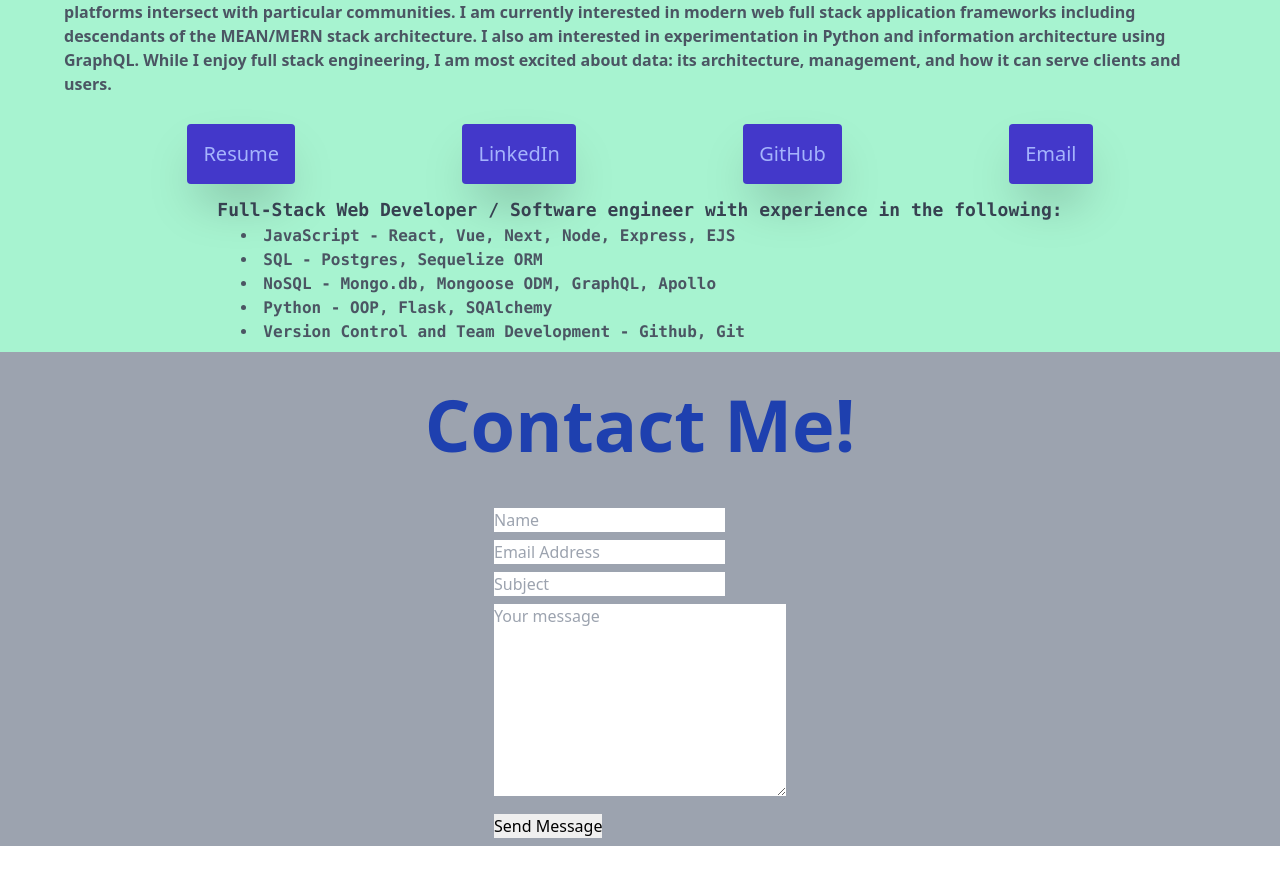
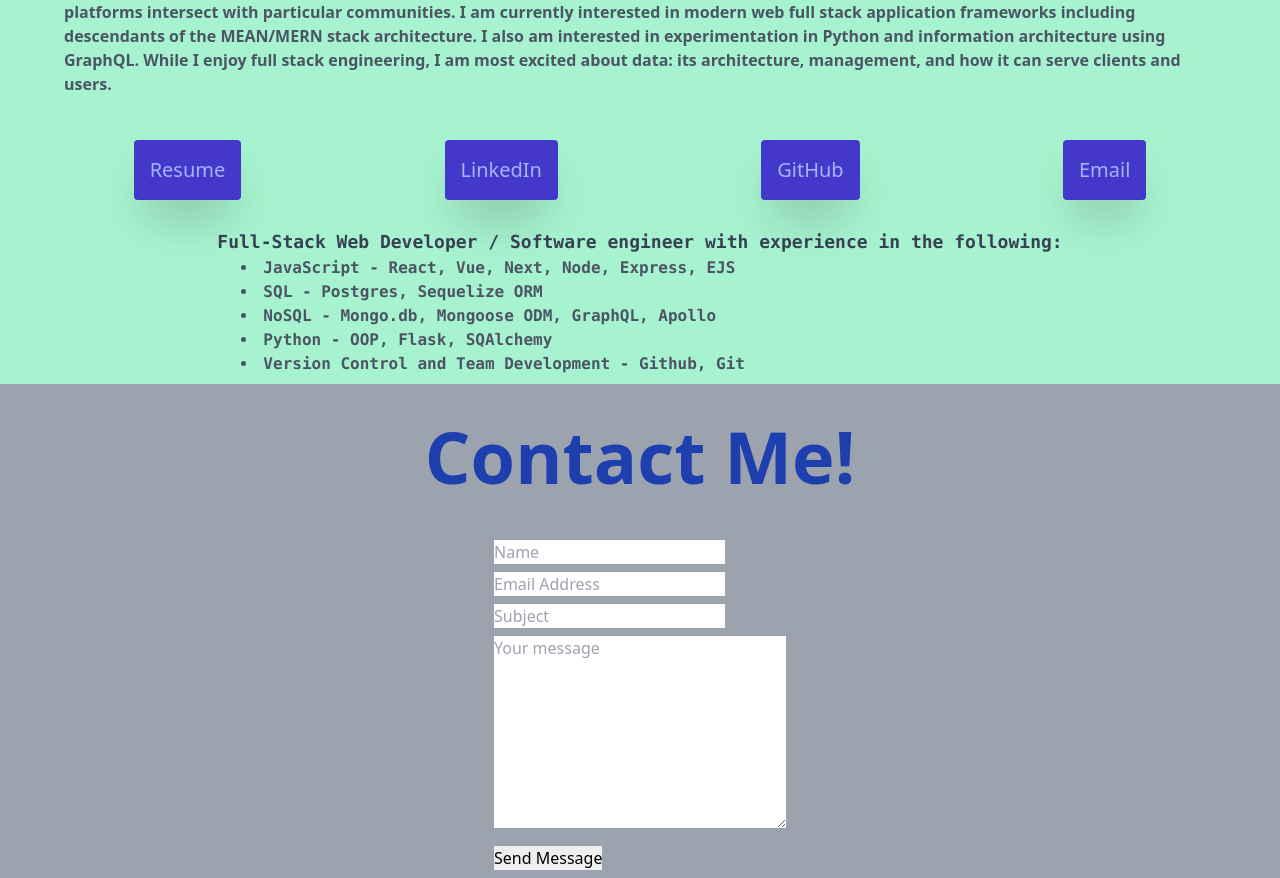
Before and after one commit to sameghosts/portfolio, a Next.js app: page / in a window 1280 px wide. Shown: the part 1429-2307 px from the top of the page. Before the commit the page ends 2275 px from the top, so only its background shows below. Built offline with nearby package versions, Linux system fonts and the light colour scheme.

Commit message:
project button flex fix

```diff
--- a/components/about.js
+++ b/components/about.js
@@ -26,11 +26,11 @@ export default function About(){
     {/* Add tiny divs in here with education */}
     </div>
     {/* Buttons */}
-    <div className="p-3 w-full flex flex-wrap justify-evenly items-stretch">
-      <a className="text-xl inline-block p-4  bg-indigo-700 hover:bg-green-600 text-indigo-300  hover:text-green-200 shadow-2xl rounded transition ease-in duration-150" target="_blank" href="https://drive.google.com/file/d/1eB3M68VzE4BYvn5z-OXIt5b3dwkhVfgh/view?usp=sharing">Resume</a>
-      <a className="text-xl inline-block p-4  bg-indigo-700 hover:bg-green-600 text-indigo-300  hover:text-green-200 shadow-2xl rounded transition ease-in duration-150" target="_blank" href="https://www.linkedin.com/in/seanmichael-feiner/">LinkedIn</a>
-      <a className="text-xl inline-block p-4  bg-indigo-700 hover:bg-green-600 text-indigo-300  hover:text-green-200 shadow-2xl rounded transition ease-in duration-150" target="_blank" href="https://github.com/sameghosts">GitHub</a>
-      <a className="text-xl inline-block p-4 mt-3 sm:mt-0 bg-indigo-700 hover:bg-green-600 text-indigo-300  hover:text-green-200 shadow-2xl rounded transition ease-in duration-150" href="mailto:seanfeiner.brown@gmail.com">Email</a>
+    <div className="p-6 w-full flex flex-wrap justify-around content-around">
+      <a className="text-xl inline-block m-1 p-4  bg-indigo-700 hover:bg-green-600 text-indigo-300  hover:text-green-200 shadow-2xl rounded transition ease-in duration-150" target="_blank" href="https://drive.google.com/file/d/1eB3M68VzE4BYvn5z-OXIt5b3dwkhVfgh/view?usp=sharing">Resume</a>
+      <a className="text-xl inline-block m-1 p-4  bg-indigo-700 hover:bg-green-600 text-indigo-300  hover:text-green-200 shadow-2xl rounded transition ease-in duration-150" target="_blank" href="https://www.linkedin.com/in/seanmichael-feiner/">LinkedIn</a>
+      <a className="text-xl inline-block m-1 p-4  bg-indigo-700 hover:bg-green-600 text-indigo-300  hover:text-green-200 shadow-2xl rounded transition ease-in duration-150" target="_blank" href="https://github.com/sameghosts">GitHub</a>
+      <a className="text-xl inline-block m-1 p-4  bg-indigo-700 hover:bg-green-600 text-indigo-300  hover:text-green-200 shadow-2xl rounded transition ease-in duration-150" href="mailto:seanfeiner.brown@gmail.com">Email</a>
       </div>
       {/* Tech Stack images TODO: Add images */}
       <div className="flex flex-col flex-wrap font-mono">
```
